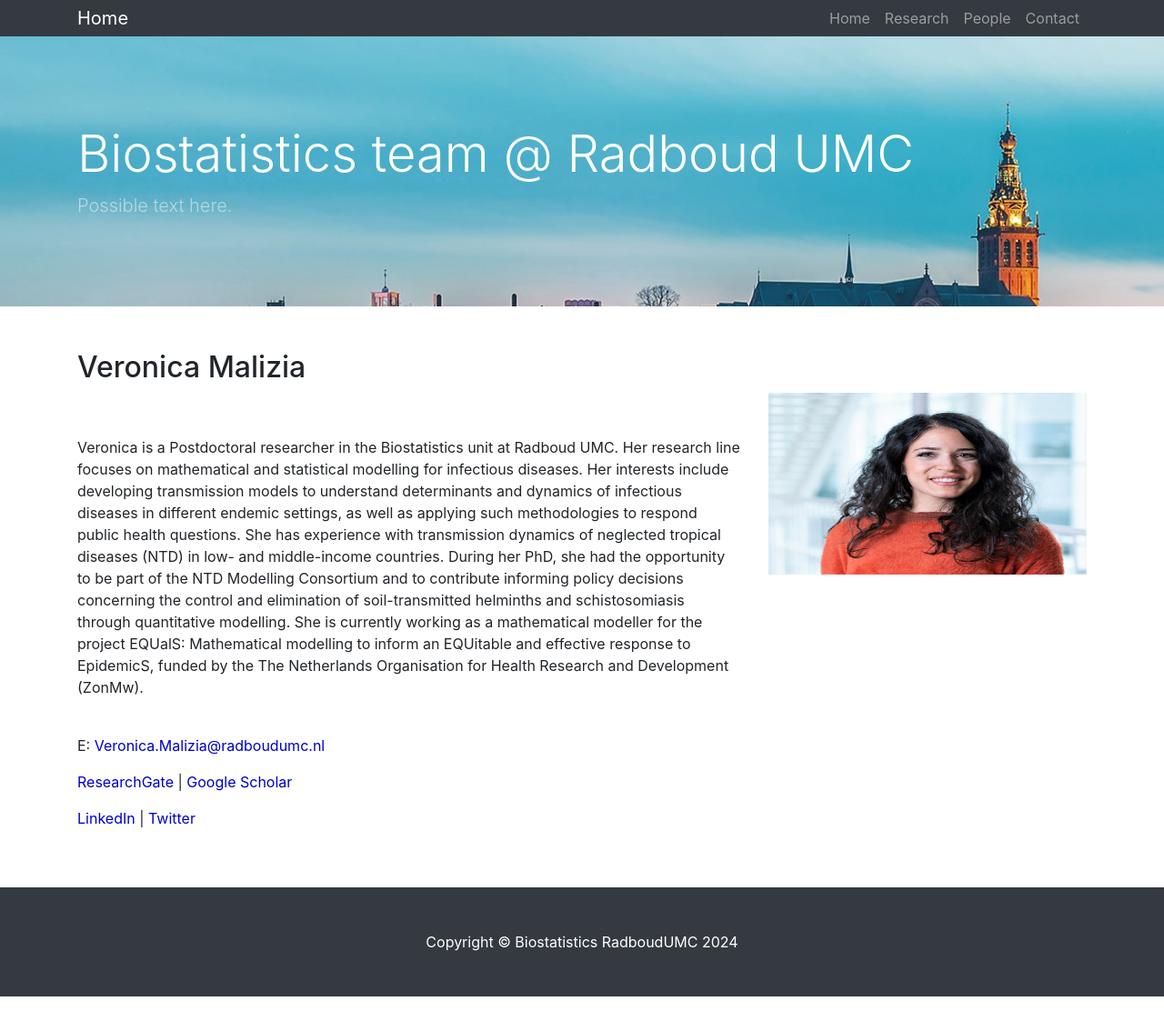
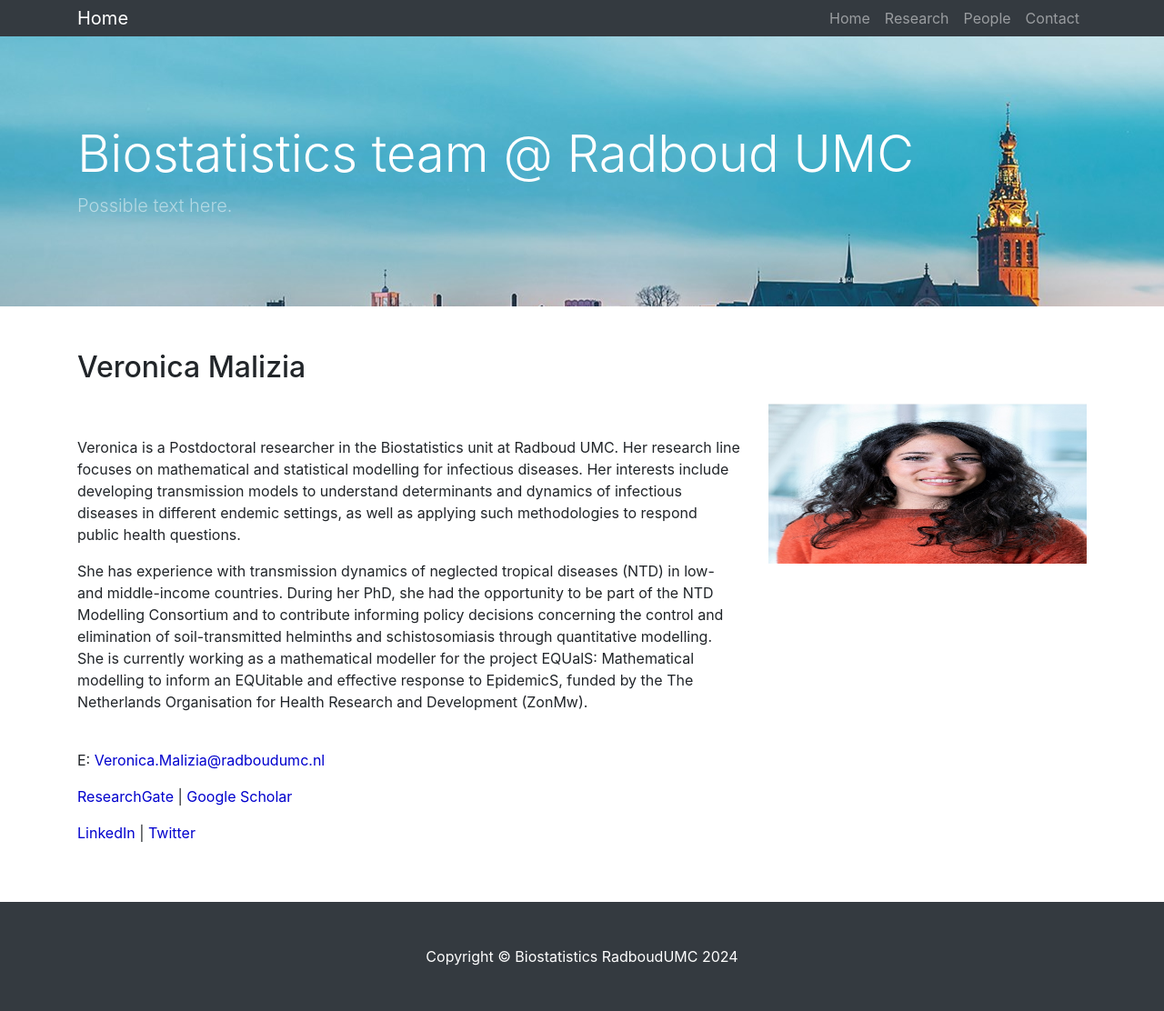
Before and after one commit to radboudumc-biostatistics/radboudumc-biostatistics.github.io, a Jekyll site: the page built from _pages/_pages_people/veronica.md, in a window 1280 px wide. Shown: the whole page at 91% size. Built offline with Jekyll 4.4.1, drawn with Linux system fonts in a browser that asks for light colours.

Commit message:
update pictures

```diff
--- a/_pages/_pages_people/veronica.md
+++ b/_pages/_pages_people/veronica.md
@@ -9,8 +9,8 @@
     <div class="col-8">
         <br>
         <br>
-      <p>Veronica is a Postdoctoral researcher in the Biostatistics unit at Radboud UMC. Her research line focuses on mathematical and statistical modelling for infectious diseases. Her interests include developing transmission models to understand determinants and dynamics of infectious diseases in different endemic settings, as well as applying such methodologies to respond public health questions.
-        She has experience with transmission dynamics of neglected tropical diseases (NTD) in low- and middle-income countries. During her PhD, she had the opportunity to be part of the NTD Modelling Consortium and to contribute informing policy decisions concerning the control and elimination of soil-transmitted helminths and schistosomiasis through quantitative modelling.
+      <p>Veronica is a Postdoctoral researcher in the Biostatistics unit at Radboud UMC. Her research line focuses on mathematical and statistical modelling for infectious diseases. Her interests include developing transmission models to understand determinants and dynamics of infectious diseases in different endemic settings, as well as applying such methodologies to respond public health questions. </p>
+      <p> She has experience with transmission dynamics of neglected tropical diseases (NTD) in low- and middle-income countries. During her PhD, she had the opportunity to be part of the NTD Modelling Consortium and to contribute informing policy decisions concerning the control and elimination of soil-transmitted helminths and schistosomiasis through quantitative modelling.
         She is currently working as a mathematical modeller for the project EQUalS: Mathematical modelling to inform an EQUitable and effective response to EpidemicS, funded by the The Netherlands Organisation for Health Research and Development (ZonMw).
         </p>
         <br>
--- a/_pages/people.html
+++ b/_pages/people.html
@@ -35,7 +35,7 @@
   </div>
   <div class="col-md-4 mb-5">
     <div class="card border-0">
-      <img class="card-img-top" src="/assets/pictures/person.png" alt="" width="300" height="200"/>
+      <img class="card-img-top" src="/assets/pictures/Veronica.jpg" alt="" width="300" height="200"/>
       <div class="card-body">
         <h4 class="card-title">Veronica Malizia</h4>
         <p class="card-text">
@@ -51,7 +51,7 @@
   </div>
   <div class="col-md-4 mb-5">
     <div class="card border-0">
-      <img class="card-img-top" src="/assets/pictures/person.png" alt="" width="300" height="200"/>
+      <img class="card-img-top" src="/assets/pictures/elena_picture.jpeg" alt="" width="300" height="200"/>
       <div class="card-body">
         <h4 class="card-title">Elena G Lara</h4>
         <p class="card-text">
```
Also changed, not shown: assets/pictures/Veronica.jpg, assets/pictures/elena_picture.jpeg.
